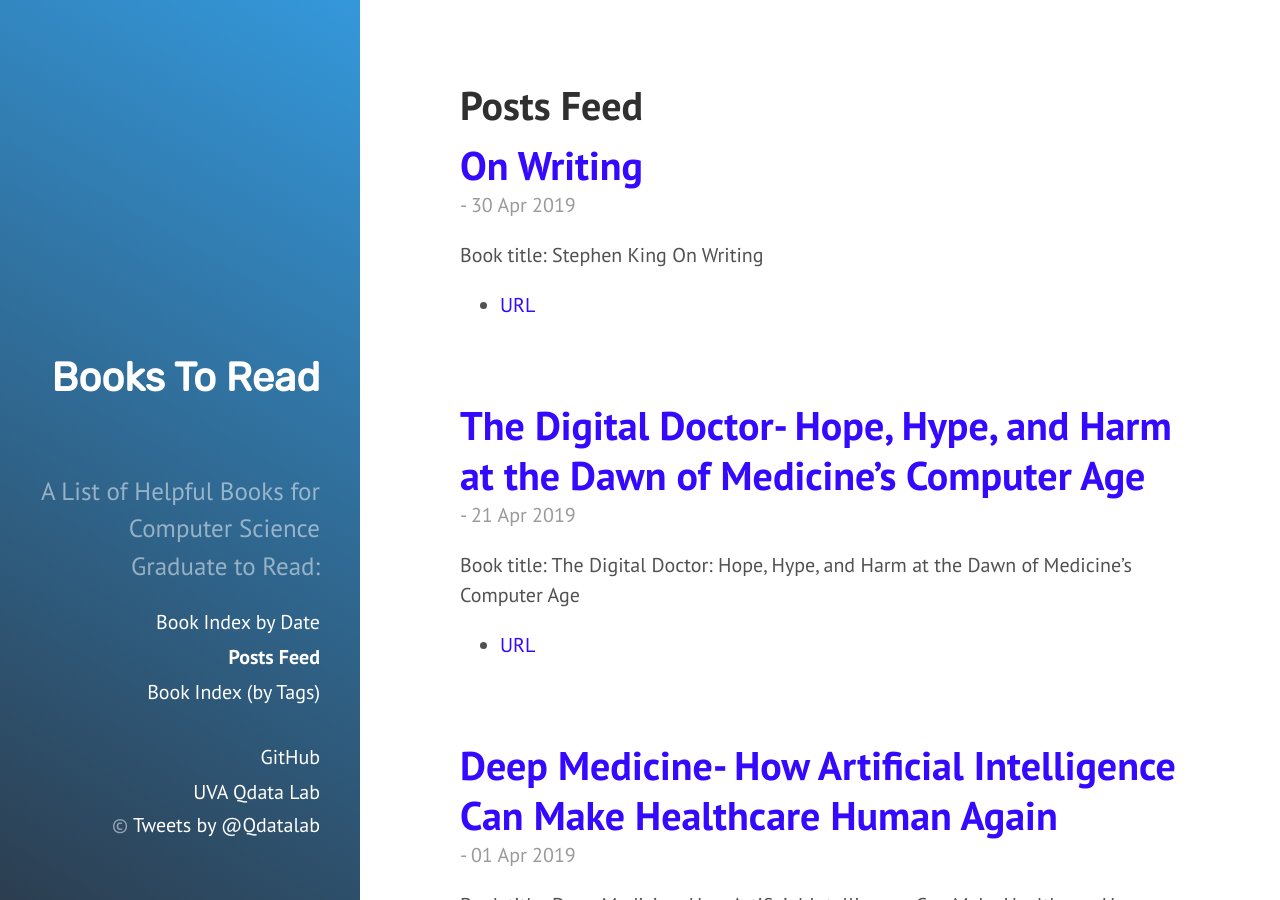
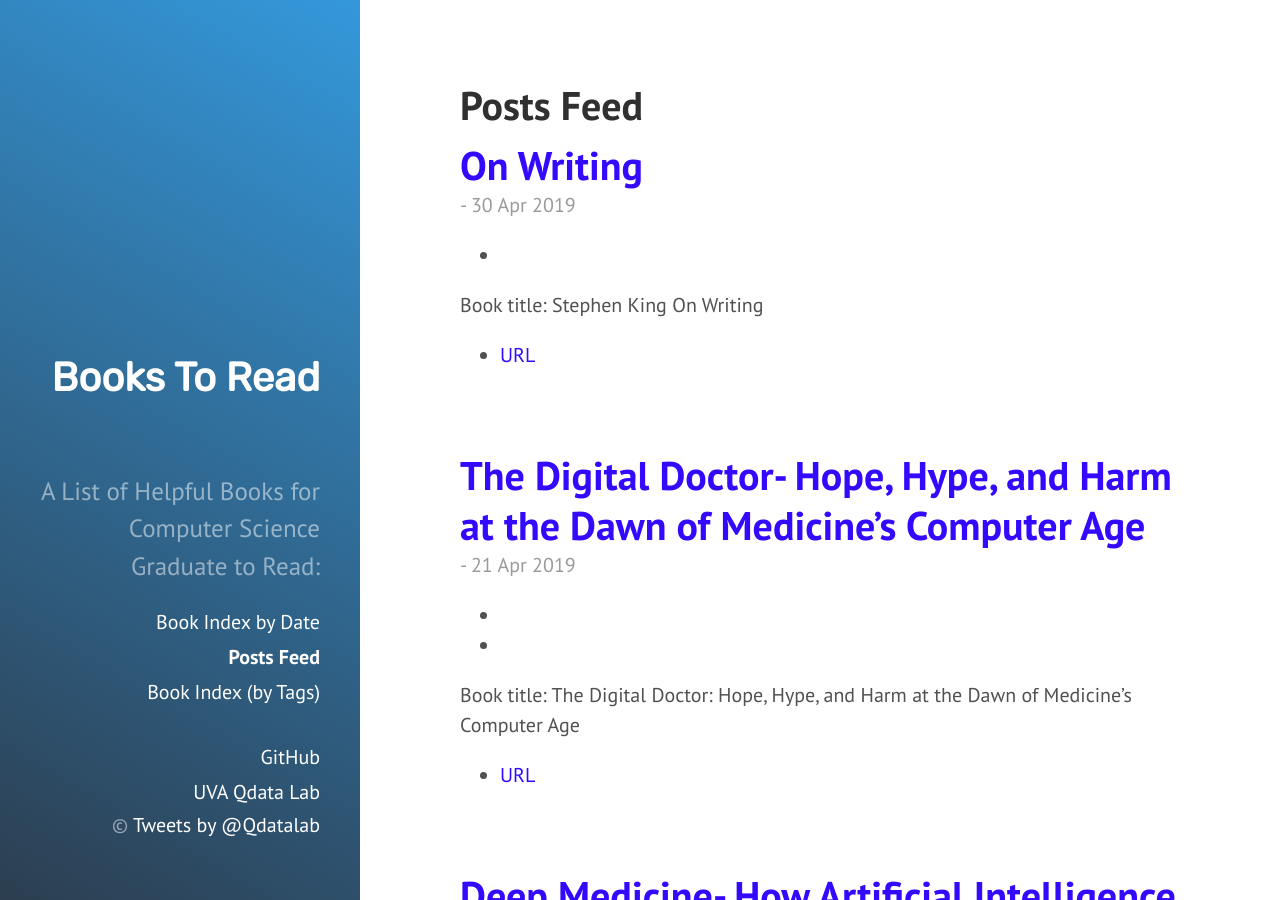
Before and after one commit to qiyanjun/books2read, a Jekyll site: the page built from blog.md, in a window 1280 px wide and 900 px high. Built offline with Jekyll 4.4.1, drawn with Linux system fonts in a browser that asks for light colours.

Commit message:
try to add tags in each post

```diff
--- a/blog.md
+++ b/blog.md
@@ -3,6 +3,8 @@
 title: Posts Feed
 desc: "A list of all blog posts"
 ---
+
+
 
 <div class="posts">
 
@@ -17,6 +19,14 @@
 
     <span class="post-date">- {{ post.date | date_to_string }}</span>
 
+<ul class="tags">
+{% assign sorted = post.tags | sort %}
+{% for tag in sorted %}
+  {% assign t = tag | first %}
+  <li><a href="{{ site.baseurl }}/tag/#{{t | downcase | replace:" ","-" }}" class="newBtn">{{ t | downcase }}</a></li>
+{% endfor %}
+</ul>
+
     {{ post.content }}
   </div>
   {% endfor %}
```
Also changed, not shown: _layouts/post.html (+1 -7 lines).
